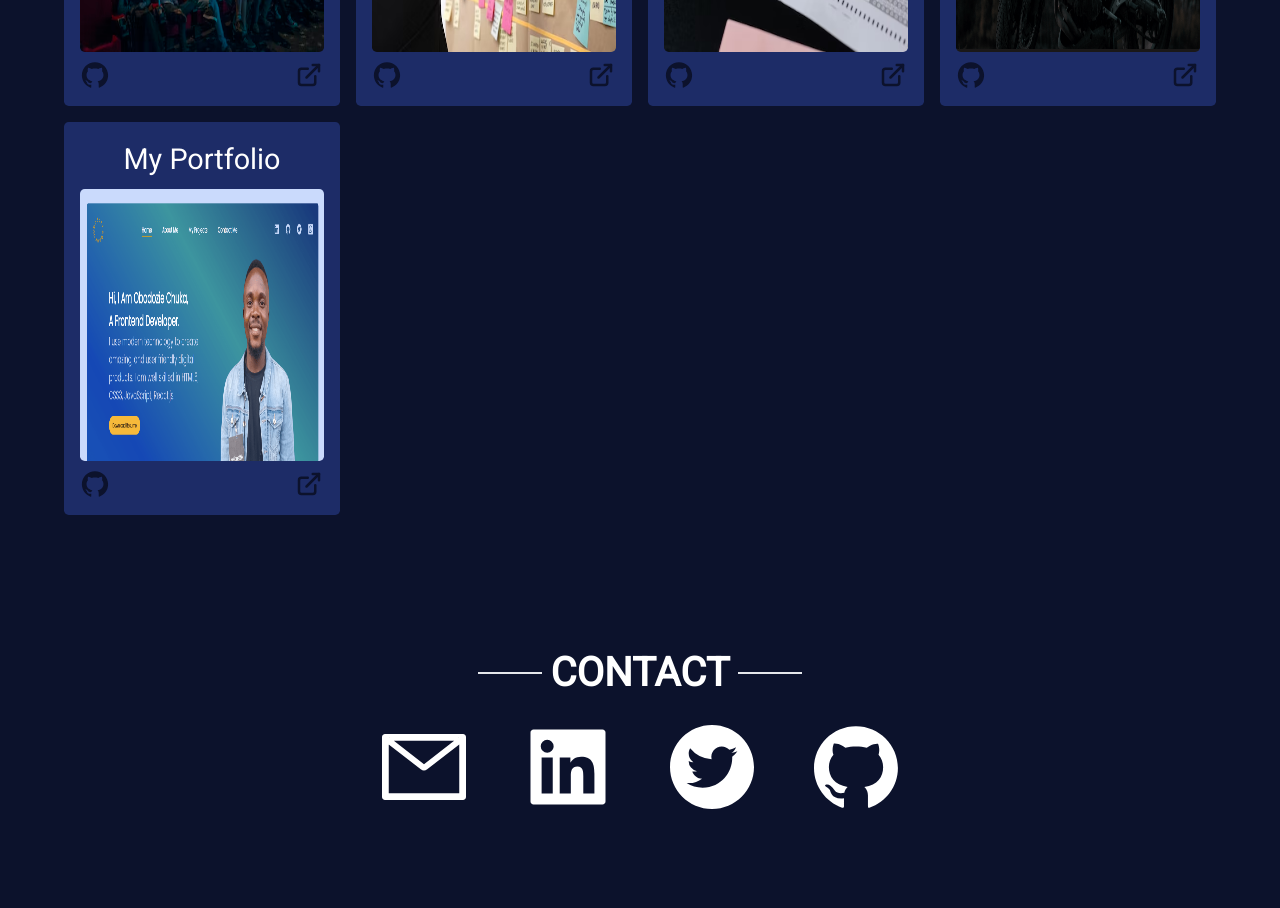
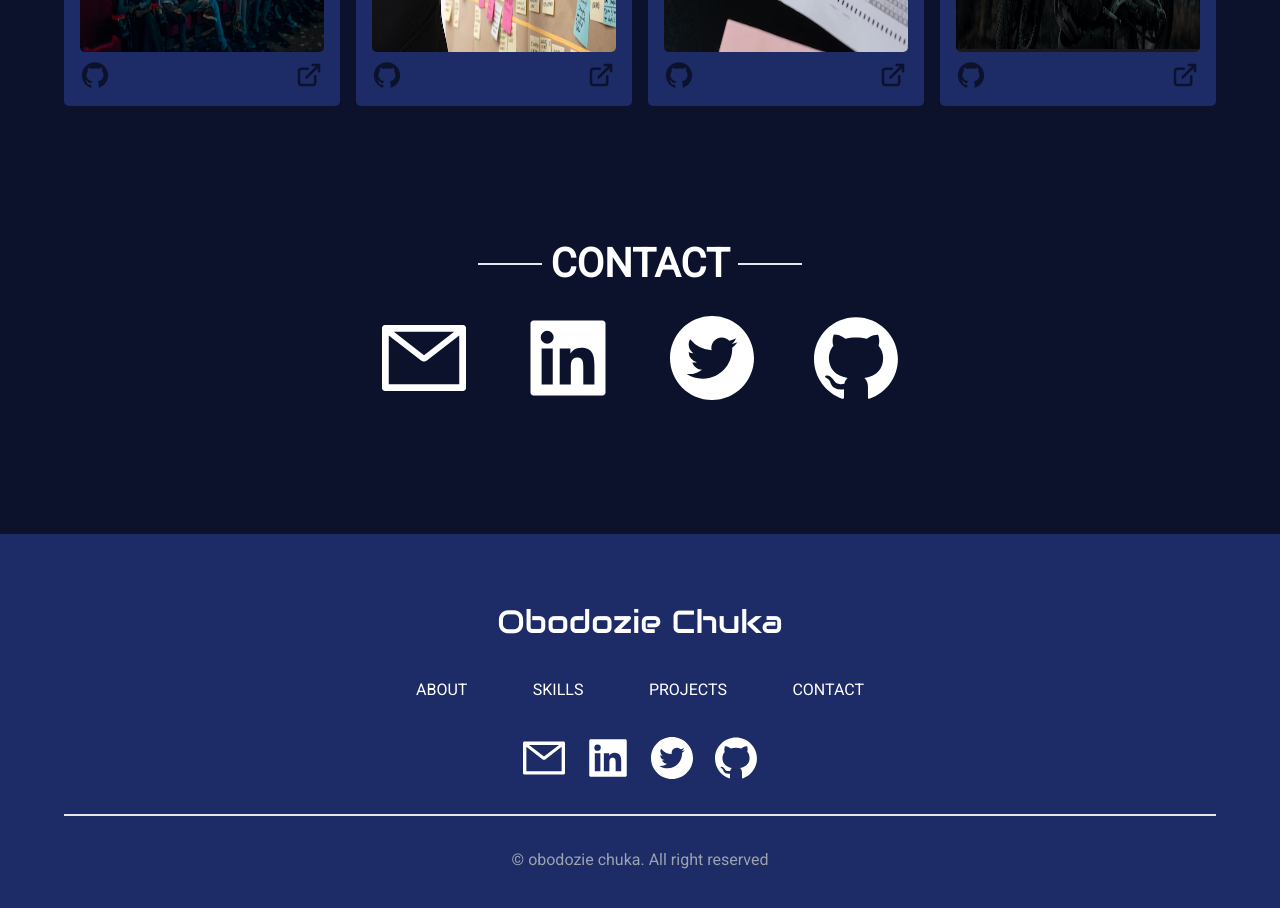
Before and after one commit to Doziechuks/myPortfoliov2, a React (Create React App) app: page / in a window 1280 px wide. Shown: the part 1880-2788 px from the top of the page. Built offline with nearby package versions, Linux system fonts and the light colour scheme.

Commit message:
updated portfolio

```diff
--- a/src/components/Header.jsx
+++ b/src/components/Header.jsx
@@ -1,7 +1,7 @@
 import React, { useState } from "react";
 import frontend from "../assets/fullbg.png";
 import CustomButton from "./CustomButton";
-import resume from "../assets/Chuka Obodozie.pdf";
+import resume from "../assets/Obodozie_Chuka.pdf";
 
 const Header = () => {
   const [showInfo, setShowInfo] = useState(false);
--- a/src/data/project.data.js
+++ b/src/data/project.data.js
@@ -6,7 +6,6 @@ import movie from "../assets/movie.png";
 import todo from "../assets/todo.png";
 import quiz from "../assets/quiz.png";
 import jinli from "../assets/jinli.png";
-import myPortfolio from "../assets/myportfolio.png";
 
 const projectData = [
   {
@@ -65,13 +64,6 @@ const projectData = [
     gitLink: "https://github.com/Doziechuks/Jinli-portfolio",
     liveUrl: "https://sample-gamma-nine.vercel.app/",
   },
-  {
-    title: "my portfolio",
-    imageUrl: myPortfolio,
-    id: 9,
-    gitLink: "https://github.com/Doziechuks/myPortfoliov2",
-    liveUrl: "https://chukaobodozie.vercel.app/",
-  },
 ];
 
 export default projectData;
```
Also changed, not shown: src/components/Navbar.jsx (+6 -6 lines), 2 other files (tests, documents, lock files or other folders).
